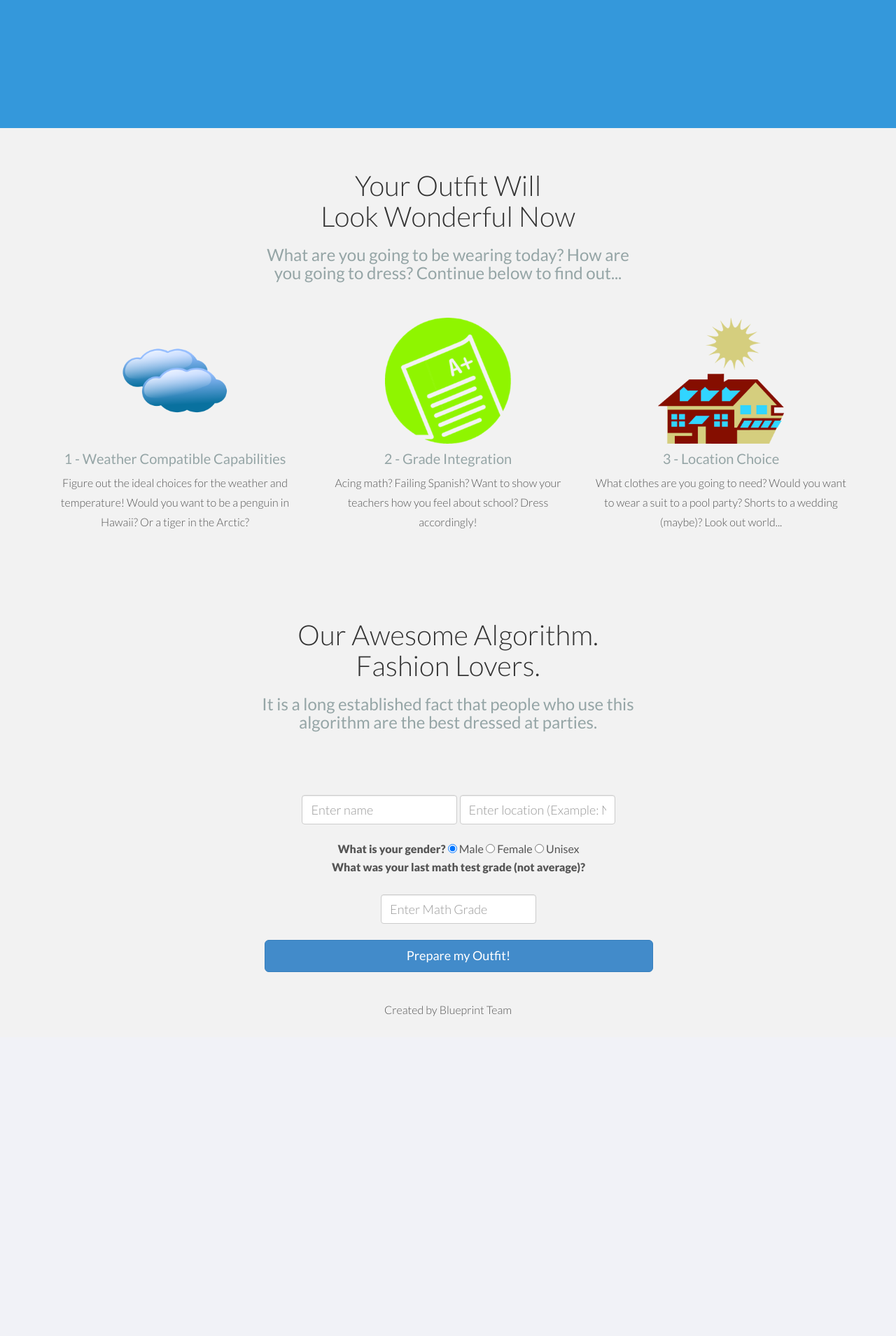
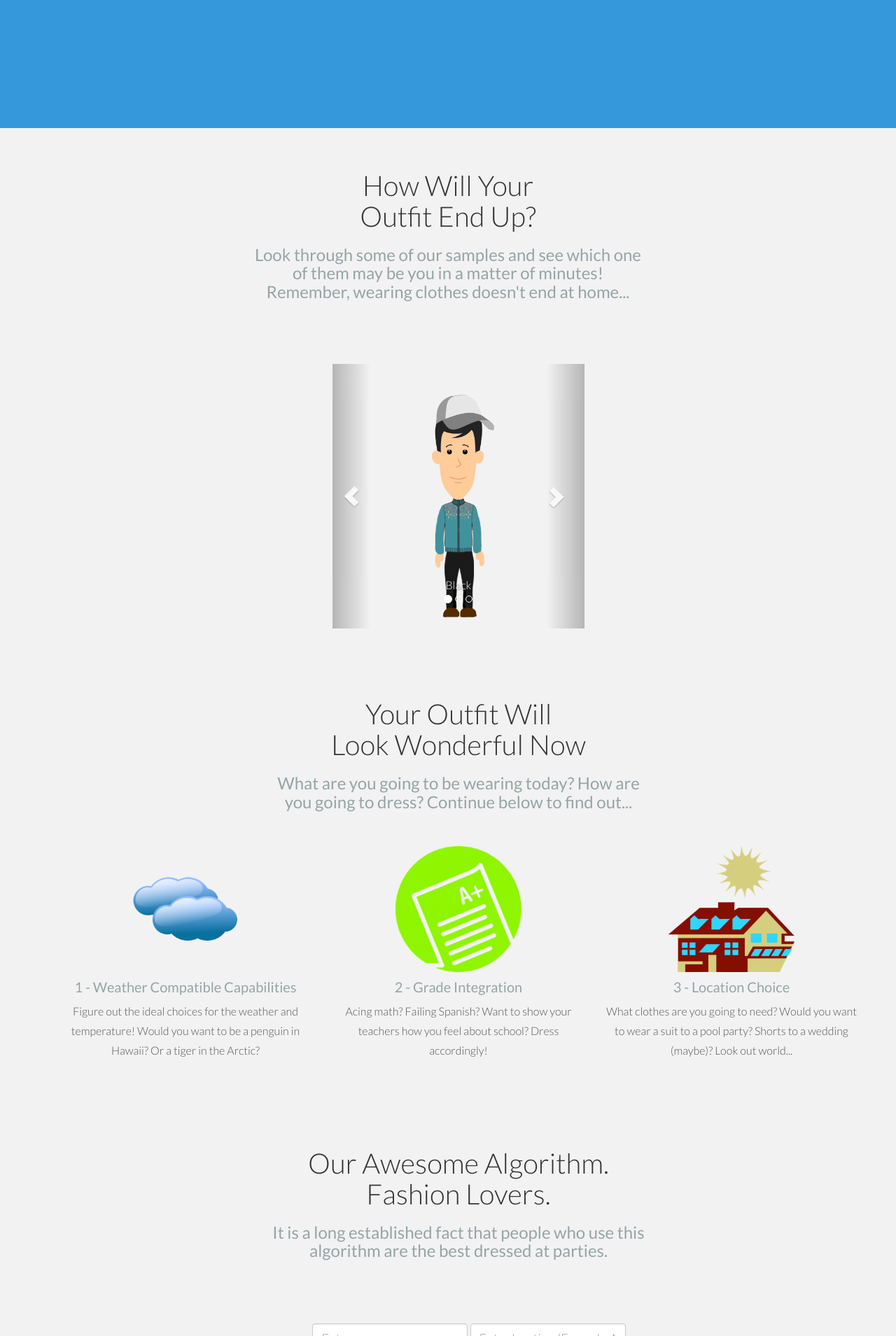
Before and after one commit to HTHSBlueprint/FashionBlueprint, a CodeIgniter app: page /index.php/form_handler/index in a window 1280 px wide. Shown: the part 447-2356 px from the top of the page at 70% size. Before the commit the page ends 1899 px from the top, so only its background shows below. Run offline with CodeIgniter, Linux system fonts and the light colour scheme; data that the repository does not hold is empty; some libraries are stand-ins or nearby versions.

Commit message:
[new] Added carousel effect and previews to main page of app

```diff
--- a/application/controllers/form_handler.php
+++ b/application/controllers/form_handler.php
@@ -4,6 +4,7 @@ class Form_handler extends CI_Controller {
 	public function index()
 	{
 		$this->load->view('home');
+        $this->doWork();
 	}
 
 	public function doWork()
--- a/application/views/home.php
+++ b/application/views/home.php
@@ -62,6 +62,60 @@
         </div>
     </div><!-- /container -->
 </div><!-- /headerwrap -->
+
+<div class="container">
+    <div class="row mt centered">
+        <div class="col-lg-6 col-lg-offset-3">
+            <h1>How Will Your<br/>Outfit End Up?</h1>
+            <h3>Look through some of our samples and see which one of them may be you in a matter of minutes!
+            Remember, wearing clothes doesn't end at home...</h3>
+        </div>
+    </div><!-- /row -->
+
+<div class="container">
+    <div class="row mt centered">
+        <div class="col-lg-4 col-lg-offset-4">
+            <div id = "myCarousel" class = "carousel" data-ride="carousel">
+                <ol class = "carousel-indicators">
+                    <li data-target="#myCarousel" data-slide-to="0" class="active"></li>
+                    <li data-target="#myCarousel" data-slide-to="1"></li>
+                    <li data-target="#myCarousel" data-slide-to="2"></li>
+                </ol>
+
+                <div class = "carousel-inner">
+                    <div class = "item active">
+                        <img src = "assets/img/samp1.png" alt = "Black" class = "img-responsive">
+                        <div class="carousel-caption">
+                            <h>Black</h>
+                        </div>
+                    </div>
+
+                    <div class = "item">
+                        <img src = "assets/img/samp2.png" alt = "Black" class = "img-responsive">
+                        <div class="carousel-caption">
+                            <h>Green</h>
+                        </div>
+                    </div>
+
+                    <div class = "item">
+                        <img src = "assets/img/samp3.png" alt = "Black" class = "img-responsive">
+                        <div class="carousel-caption">
+                            <h>Red</h>
+                        </div>
+                    </div>
+                </div>
+
+                <a class = "carousel-control left" href="#myCarousel" data-slide="prev">
+                    <span class="glyphicon glyphicon-chevron-left"></span>
+                </a>
+
+                <a class = "carousel-control right" href="#myCarousel" data-slide="next">
+                    <span class="glyphicon glyphicon-chevron-right"></span>
+                </a>
+            </div>
+        </div>
+    </div>
+</div>
 
 <div class="container">
     <div class="row mt centered">
@@ -157,7 +211,8 @@
 <!-- Bootstrap core JavaScript
 ================================================== -->
 <!-- Placed at the end of the document so the pages load faster -->
-<script src="https://code.jquery.com/jquery-1.10.2.min.js"></script>
+<script src="http://ajax.googleapis.com/ajax/libs/jquery/1.10.2/jquery.min.js">
 <script src="assets/js/bootstrap-theme.min.js"></script>
+<script src="js/bootstrap.js"></script>
 </body>
 </html>
```
Also changed, not shown: assets/img/samp1.png (added), assets/img/samp2.png (added), assets/img/samp3.png (added).
